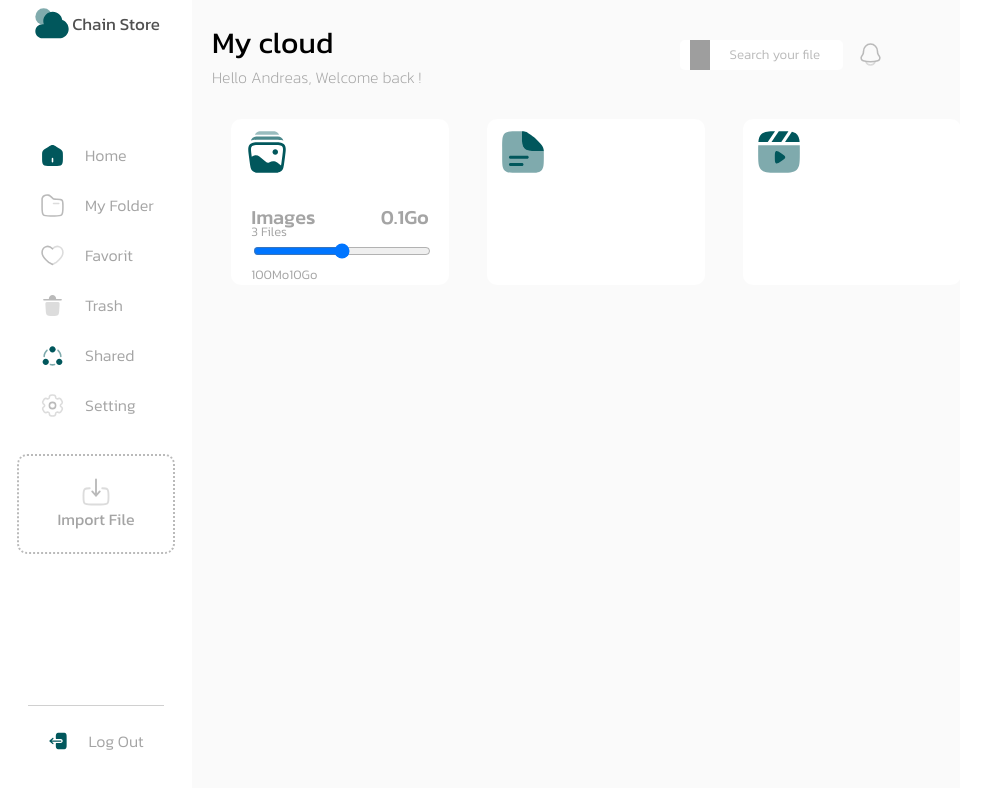
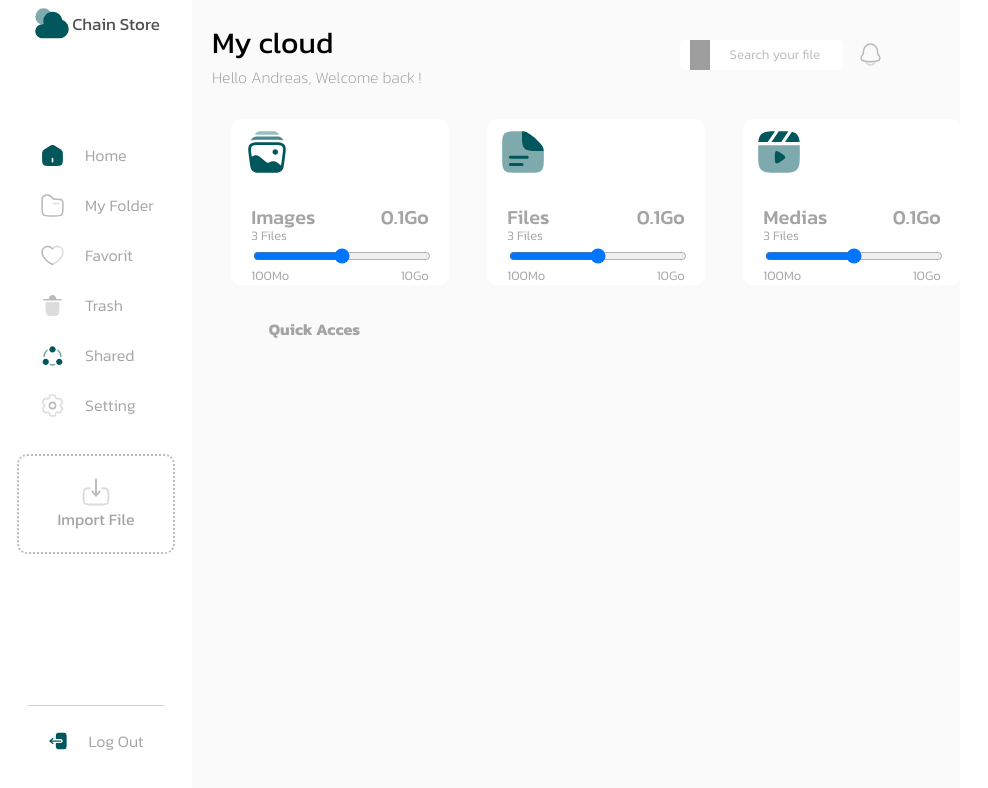
Before and after one commit to juven0/ch_ext, a React (Vite) app: page /home in a window 1280 px wide. Shown: the top 788 px of the page, without its empty margins (0-988 px from the left). Built offline with nearby package versions, Linux system fonts and the light colour scheme; grey boxes are pictures that could not be loaded.

Commit message:
login page ok

```diff
--- /dev/null
+++ b/src/components/QuickAcces/QuickAcces.scss
@@ -0,0 +1,12 @@
+.QuickAcces {
+  width: 100%;
+  position: relative;
+  h4 {
+    position: absolute;
+    left: 10%;
+  }
+  .liste {
+    width: 100%;
+    box-sizing: border-box;
+  }
+}
--- /dev/null
+++ b/src/components/QuickAcces/QuickAcces.tsx
@@ -0,0 +1,12 @@
+import "./QuickAcces.scss";
+
+const QuickAcces = (): JSX.Element => {
+  return (
+    <div className="QuickAcces">
+      <h4>Quick Acces</h4>
+      <div className="liste"></div>
+    </div>
+  );
+};
+
+export default QuickAcces;
--- a/src/components/userStoreInfo/userStoreInfo.scss
+++ b/src/components/userStoreInfo/userStoreInfo.scss
@@ -54,6 +54,14 @@
       input {
         width: calc(100% - 40px);
       }
+      .capac {
+        width: calc(100% - 40px);
+        display: flex;
+        justify-content: space-between;
+        label {
+          display: block;
+        }
+      }
     }
   }
 }
--- a/src/components/userStoreInfo/userStoreInfo.tsx
+++ b/src/components/userStoreInfo/userStoreInfo.tsx
@@ -25,9 +25,37 @@ const UserStoreInfo = (): JSX.Element => {
       </div>
       <div className="store-info-card">
         <img src={fileIcon} alt="" />
+        <div className="card-storage">
+          <label htmlFor="">Files</label>
+          <label htmlFor="">0.1Go</label>
+        </div>
+        <div className="storage">
+          <label htmlFor="" className="file-number">
+            3 Files
+          </label>
+          <input type="range" name="" id="" />
+          <div className="capac">
+            <label htmlFor="">100Mo</label>
+            <label htmlFor="">10Go</label>
+          </div>
+        </div>
       </div>
       <div className="store-info-card">
         <img src={MediaIcon} alt="" />
+        <div className="card-storage">
+          <label htmlFor="">Medias</label>
+          <label htmlFor="">0.1Go</label>
+        </div>
+        <div className="storage">
+          <label htmlFor="" className="file-number">
+            3 Files
+          </label>
+          <input type="range" name="" id="" />
+          <div className="capac">
+            <label htmlFor="">100Mo</label>
+            <label htmlFor="">10Go</label>
+          </div>
+        </div>
       </div>
     </div>
   );
--- a/src/pages/mainContent/mainContent.tsx
+++ b/src/pages/mainContent/mainContent.tsx
@@ -1,17 +1,18 @@
-import MainHeader from '../../components/mainHeader/mainHeader'
-import UserStoreInfo from '../../components/userStoreInfo/userStoreInfo'
-import './mainContent.scss'
+import MainHeader from "../../components/mainHeader/mainHeader";
+import QuickAcces from "../../components/QuickAcces/QuickAcces";
+import UserStoreInfo from "../../components/userStoreInfo/userStoreInfo";
+import "./mainContent.scss";
 
-const MainContent = ():JSX.Element =>{
-    return(
-        <div className="main">
-            <MainHeader/>
-            <UserStoreInfo/>
-            <div className="user-data">
+const MainContent = (): JSX.Element => {
+  return (
+    <div className="main">
+      <MainHeader />
+      <UserStoreInfo />
+      <div className="user-data">
+        <QuickAcces />
+      </div>
+    </div>
+  );
+};
 
-            </div>
-        </div>
-    )
-}
-
-export default MainContent
+export default MainContent;
```
